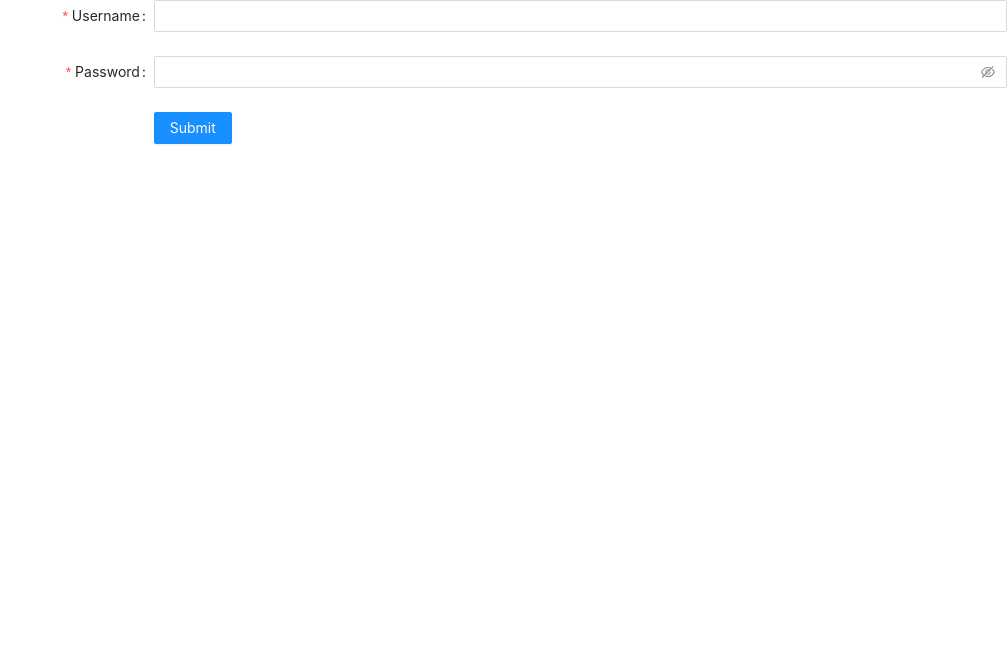
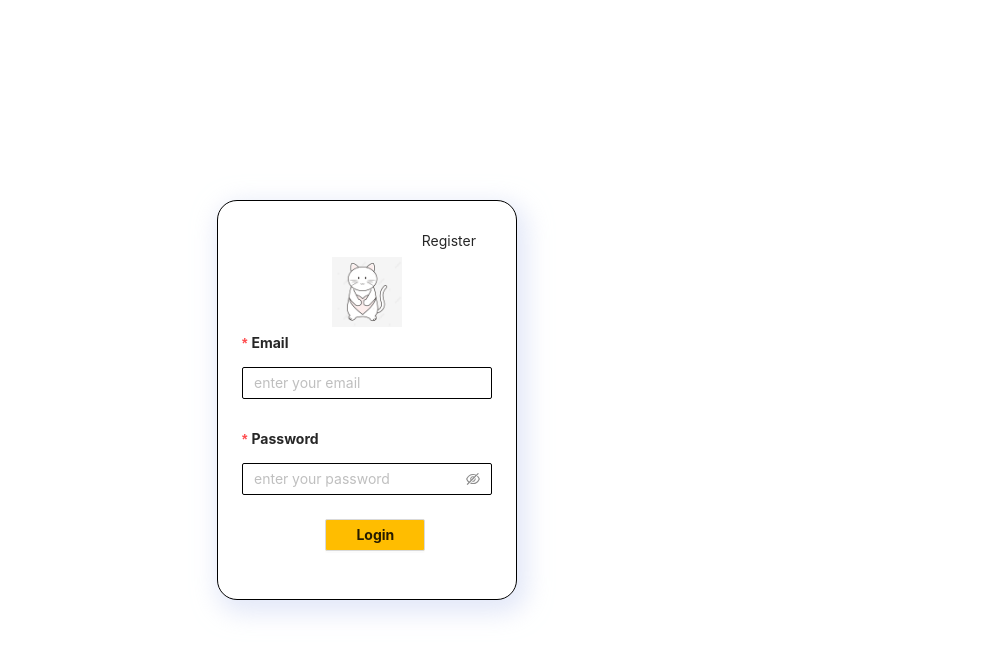
Before and after one commit to sulfaratnasari/adopt-pet, a React (Create React App) app: page /login in a window 1280 px wide. Shown: the top 654 px of the page, without its empty margins (273-1280 px from the left). Built offline with nearby package versions, Linux system fonts and the light colour scheme.

Commit message:
Login page

```diff
--- a/src/pages/Login/Login.css
+++ b/src/pages/Login/Login.css
@@ -0,0 +1,36 @@
+.login{
+	margin: 0;
+	position: absolute;
+	top: 50%;
+	left: 50%;
+	-ms-transform: translate(-50%, -50%);
+	transform: translate(-50%, -50%);
+}
+.card{
+	width: 300px;
+	border-radius: 20px !important;
+	border-color: black !important;
+	box-shadow: 5px 8px 24px 5px rgba(208, 216, 243, 0.6);
+}
+.input{
+	border-color: black !important;
+}
+.btn-register{
+	display: flex;
+	justify-content: flex-end;
+}
+.btn-login{
+	background-color: #FFBD00 !important;
+	width: 100px;
+	font-weight: bold !important;
+}
+.logo-img-small{
+	width: 5em;
+	height: 5em;
+	display: block;
+	margin-left: auto;
+	margin-right: auto;
+}
+.ant-form-item-label label{
+	font-weight: bold;
+ }
--- a/src/pages/Login/Login.js
+++ b/src/pages/Login/Login.js
@@ -1,11 +1,17 @@
 import React from "react";
-import { Form, Input, Button } from "antd";
-
+import { Form, Input, Button, Space, Card } from "antd";
 import "./Login.css";
+import logo from '../../componets/Images/logo.png'
 
 const Login = () => {
 	return (
 		<div className="login">
+			<Space direction="vertical">
+				<Card title="" className="card">
+					<div className="btn-register">
+						<Button type="text">Register</Button>
+					</div>
+					<img src={logo} className="logo-img-small" />
 					<Form
 						name="basic"
 						labelCol={{ span: 8 }}
@@ -16,26 +22,32 @@ const Login = () => {
 						autoComplete="off"
 					>
 						<Form.Item
-          label="Username"
+							label="Email"
 							name="username"
+							labelCol={{ span: 24 }}
+							wrapperCol={{ span: 24 }}
 							rules={[{ required: true, message: "Please input your username!" }]}
 						>
-          <Input />
+							<Input placeholder="enter your email" className="input" />
 						</Form.Item>
-
 						<Form.Item
 							label="Password"
 							name="password"
+							labelCol={{ span: 24 }}
+							wrapperCol={{ span: 24 }}
 							rules={[{ required: true, message: "Please input your password!" }]}
 						>
-          <Input.Password />
+							<Input.Password placeholder="enter your password" className="input" />
 						</Form.Item>
 						<Form.Item wrapperCol={{ offset: 8, span: 16 }}>
-          <Button type="primary" htmlType="submit">
-            Submit
+							<Button htmlType="submit" className="btn-login">
+								Login
 							</Button>
 						</Form.Item>
 					</Form>
+				</Card>
+			</Space>
+
 		</div>
 	);
 };
```
Also changed, not shown: src/componets/Images/logo.png (added). Lines whose indentation alone changed are shown as unchanged.
